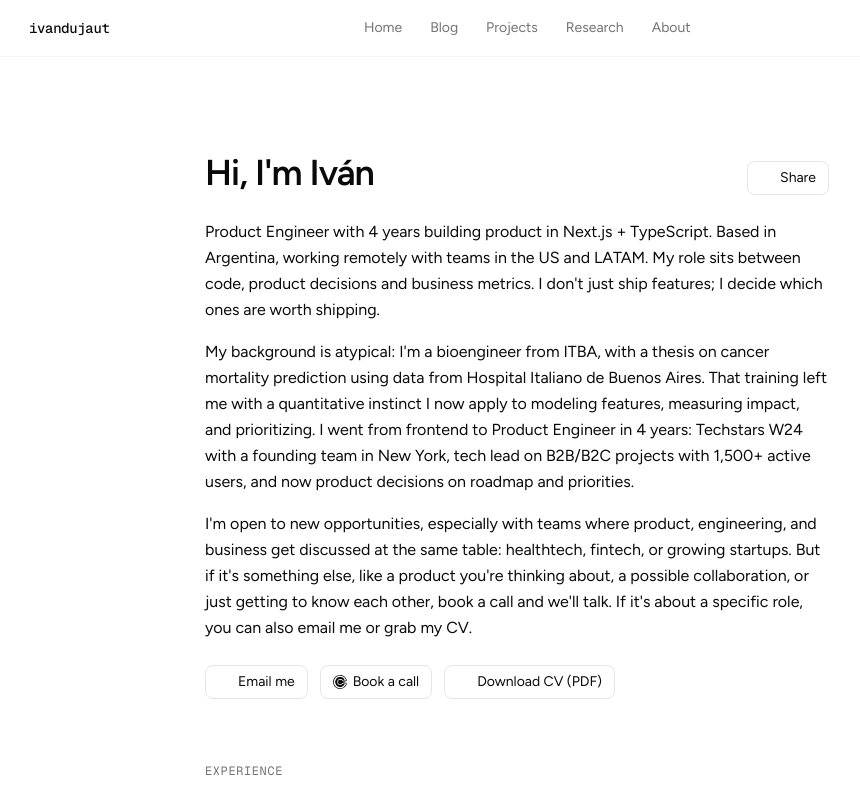
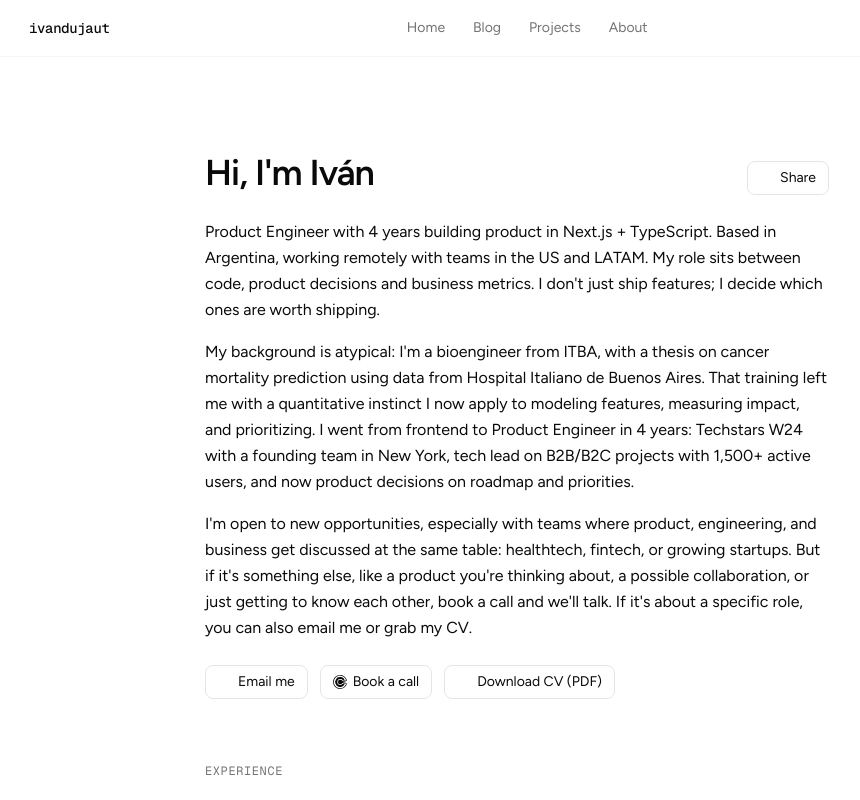
Before and after one commit to ivandujaut/ivandujaut, a Next.js app: page /en/about in a window 1280 px wide. Shown: the top 800 px of the page, without its empty margins (123-983 px from the left). Built offline with nearby package versions, Linux system fonts and the light colour scheme; no server answers; some icons are missing.

Commit message:
chore(nav): hide Research entry from navbar until content is published

```diff
--- a/components/layout/mobile-nav.tsx
+++ b/components/layout/mobile-nav.tsx
@@ -14,7 +14,9 @@ const navLinks = [
   { href: "/", labelKey: "home" },
   { href: "/blog", labelKey: "blog" },
   { href: "/projects", labelKey: "projects" },
-  { href: "/research", labelKey: "research" },
+  // TODO: re-enable when /research has published content. Route still works
+  // via direct URL; only the nav entry is hidden.
+  // { href: "/research", labelKey: "research" },
   { href: "/about", labelKey: "about" },
 ] as const;
 
--- a/components/layout/navbar.tsx
+++ b/components/layout/navbar.tsx
@@ -9,7 +9,9 @@ const navLinks = [
   { href: "/", labelKey: "home" },
   { href: "/blog", labelKey: "blog" },
   { href: "/projects", labelKey: "projects" },
-  { href: "/research", labelKey: "research" },
+  // TODO: re-enable when /research has published content. Route still works
+  // via direct URL; only the nav entry is hidden.
+  // { href: "/research", labelKey: "research" },
   { href: "/about", labelKey: "about" },
 ] as const;
 
```
